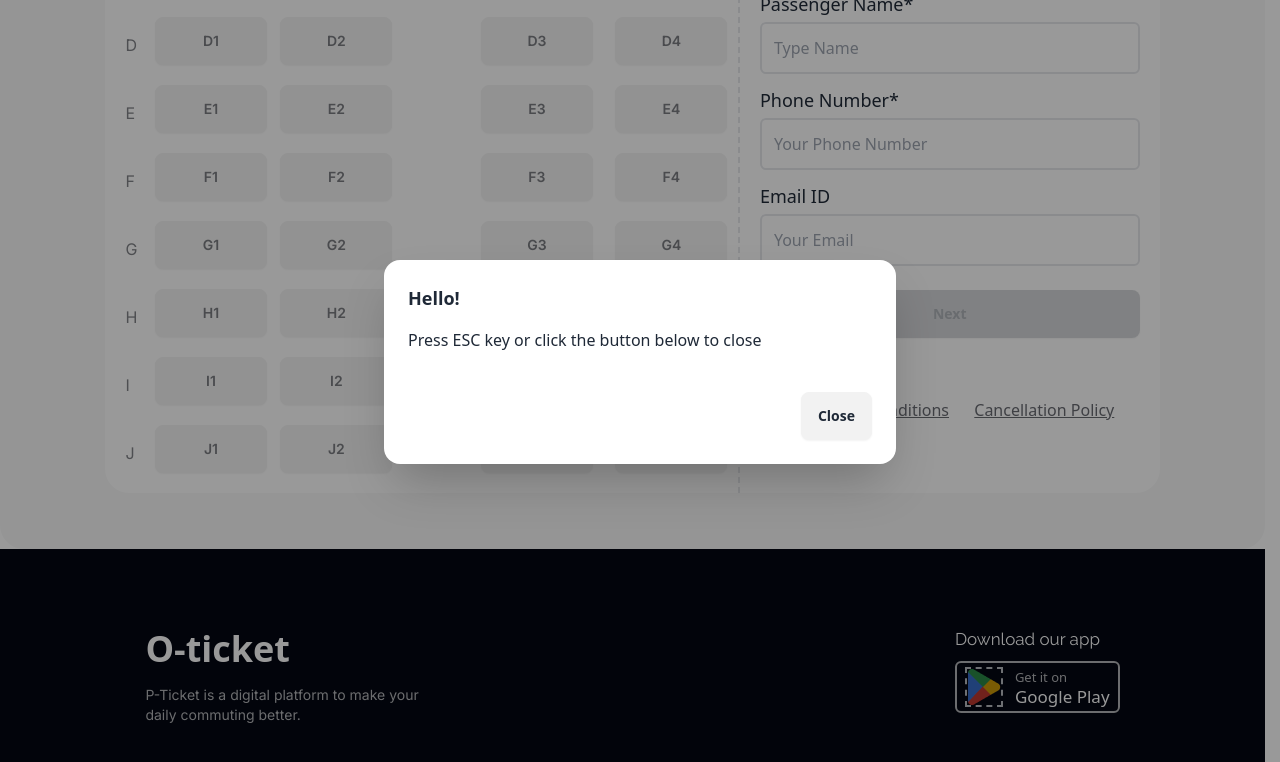
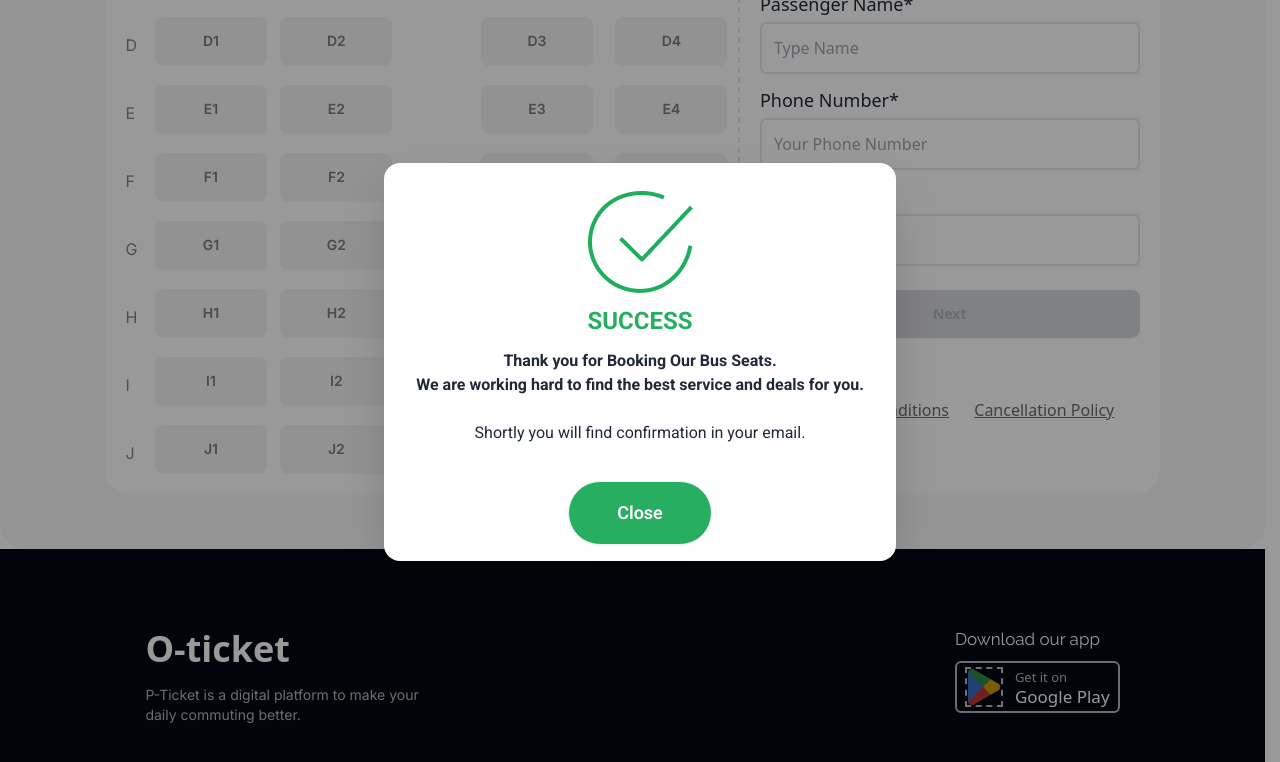
Before and after one commit to mahdi33-gk/bus-ticketing, a plain HTML site: page index.html in a window 1280 px wide. Both pictures are taken after a click on the button "open modal". Shown: the part 2544-3306 px from the top of the page. Drawn offline with nearby package versions, Linux system fonts and the light colour scheme.

Commit message:
modal donne

```diff
--- a/index.html
+++ b/index.html
@@ -21,6 +21,11 @@
     <link
         href="https://fonts.googleapis.com/css2?family=Inter:ital,opsz,wght@0,14..32,100..900;1,14..32,100..900&family=Lato:ital,wght@0,100;0,300;0,400;0,700;0,900;1,100;1,300;1,400;1,700;1,900&family=Raleway:ital,wght@0,100..900;1,100..900&display=swap"
         rel="stylesheet">
+    <link rel="preconnect" href="https://fonts.googleapis.com">
+    <link rel="preconnect" href="https://fonts.gstatic.com" crossorigin>
+    <link
+        href="https://fonts.googleapis.com/css2?family=Inter:ital,opsz,wght@0,14..32,100..900;1,14..32,100..900&family=Lato:ital,wght@0,100;0,300;0,400;0,700;0,900;1,100;1,300;1,400;1,700;1,900&family=Raleway:ital,wght@0,100..900;1,100..900&family=Roboto:ital,wght@0,100..900;1,100..900&display=swap"
+        rel="stylesheet">
 
     <!-- font awesome cdn -->
     <script src="https://kit.fontawesome.com/288dc013f9.js" crossorigin="anonymous"></script>
@@ -42,11 +47,13 @@
                         btnBg: 'rgba(3, 7, 18, 0.05)',
                         textCl: 'rgba(3, 7, 18, 0.5)',
                         footertextCl: 'rgba(255, 255, 255, 0.7)',
+                        modalColor: 'rgb(39, 174, 96)',
 
                     },
                     fontFamily: {
                         railway: 'Raleway',
-                        inter: 'Inter'
+                        inter: 'Inter',
+                        roboto: 'Roboto'
                     },
                 },
             },
@@ -443,13 +450,16 @@
                                     <!-- Open the modal using ID.showModal() method -->
                                     <button class="btn" onclick="my_modal_5.showModal()">open modal</button>
                                     <dialog id="my_modal_5" class="modal modal-bottom sm:modal-middle">
-                                        <div class="modal-box">
-                                            <h3 class="text-lg font-bold">Hello!</h3>
-                                            <p class="py-4">Press ESC key or click the button below to close</p>
+                                        <div class="modal-box flex justify-center items-center flex-col font-roboto py-4">
+                                            <img class="py-3" src="./images/success.png" alt="">
+                                            <h3 class=" font-bold text-2xl text-modalColor">SUCCESS</h3>
+                                            <p class="py-3 text-center font-bold">Thank you for Booking Our Bus Seats. <br>
+                                                We are working hard to find the best service and deals for you. </p>
+                                            <p class="py-3">Shortly you will find confirmation in your email.</p>
                                             <div class="modal-action">
                                                 <form method="dialog">
                                                     <!-- if there is a button in form, it will close the modal -->
-                                                    <button class="btn">Close</button>
+                                                    <button class="btn btn-lg rounded-full bg-modalColor px-12 py-1 text-white">Close</button>
                                                 </form>
                                             </div>
                                         </div>
@@ -482,7 +492,8 @@
             <div>
                 <h1 class="text-white text-4xl font-bold">O-ticket</h1>
                 <p class="text-footertextCl text-[14px] mt-4 font-inter">P-Ticket is a digital platform to make your
-                    <br> daily commuting better.</p>
+                    <br> daily commuting better.
+                </p>
             </div>
             <div>
                 <h1 class="font-railway text-white text-[17px]">Download our app</h1>
```
